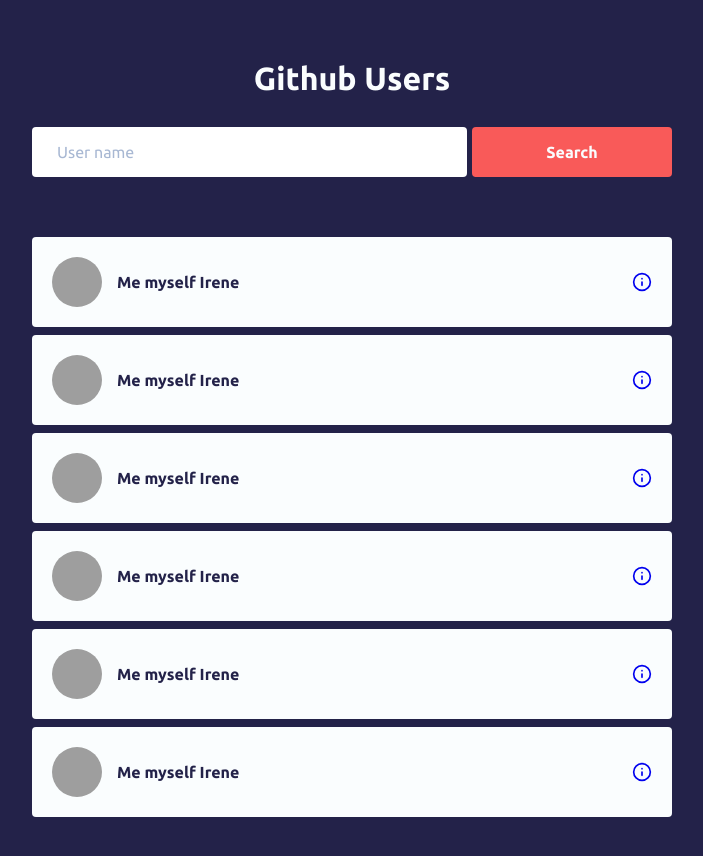
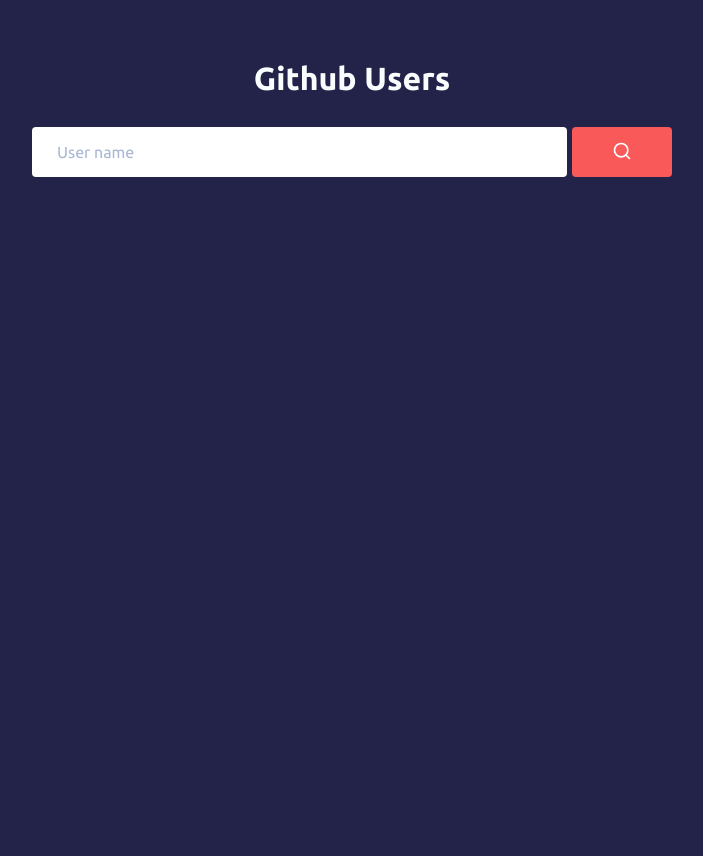
Before and after one commit to georgewfsantos/ghuserfetch, a React (Create React App) app: page / in a window 1280 px wide. Shown: the top 856 px of the page, without its empty margins (288-991 px from the left). After the commit the page ends 800 px from the top, so only its background shows below. Built offline with nearby package versions, Linux system fonts and the light colour scheme; grey boxes are pictures that could not be loaded.

Commit message:
connect Dashboard page with api

```diff
--- a/package.json
+++ b/package.json
@@ -10,6 +10,7 @@
     "@types/node": "^12.0.0",
     "@types/react": "^16.9.0",
     "@types/react-dom": "^16.9.0",
+    "axios": "^0.20.0",
     "polished": "^3.6.6",
     "react": "^16.13.1",
     "react-dom": "^16.13.1",
--- a/src/pages/Dashboard/index.tsx
+++ b/src/pages/Dashboard/index.tsx
@@ -1,89 +1,61 @@
-import React from "react";
-import { FiInfo } from "react-icons/fi";
-import { Container, Title, Form, UserList } from "./styles";
+import React, { useCallback, useState, FormEvent } from "react";
+import { FiInfo, FiSearch } from "react-icons/fi";
+import { Link } from "react-router-dom";
+
+import api from "../../services/api";
+
+import { Container, Title, Form, UserInfo } from "./styles";
+
+interface User {
+  name: string;
+  avatar_url: string;
+}
 
 const Dashboard: React.FC = () => {
+  const [user, setUser] = useState<User | undefined>();
+  const [userName, setUserName] = useState("");
+
+  const fetchUserInfo = useCallback(
+    async (e: FormEvent<HTMLFormElement>): Promise<void> => {
+      e.preventDefault();
+      try {
+        const response = await api.get(`/${userName}`);
+
+        console.log(response.data);
+
+        setUser(response.data);
+      } catch (error) {
+        console.log(error);
+      }
+    },
+    [userName]
+  );
   return (
     <Container>
       <Title>Github Users</Title>
-      <Form>
-        <input placeholder="User name" />
-        <button>Search</button>
+      <Form onSubmit={fetchUserInfo}>
+        <input
+          placeholder="User name"
+          value={userName}
+          onChange={(e) => setUserName(e.target.value)}
+        />
+        <button>
+          <FiSearch size={20} />
+        </button>
       </Form>
 
-      <UserList>
-        <a href="test">
-          <img
-            src="https://avatars1.githubusercontent.com/u/33661312?s=460&u=a140ec4f9f80ce1bcbcbf4229ad38c83da447040&v=4"
-            alt="me"
-          />
+      <UserInfo>
+        {user && (
+          <Link to="/user">
+            <img src={user?.avatar_url} alt={user?.avatar_url} />
 
-          <div>
-            <strong>Me myself Irene</strong>
-            <FiInfo size={20} />
-          </div>
-        </a>
-
-        <a href="test">
-          <img
-            src="https://avatars1.githubusercontent.com/u/33661312?s=460&u=a140ec4f9f80ce1bcbcbf4229ad38c83da447040&v=4"
-            alt="me"
-          />
-
-          <div>
-            <strong>Me myself Irene</strong>
-            <FiInfo size={20} />
-          </div>
-        </a>
-
-        <a href="test">
-          <img
-            src="https://avatars1.githubusercontent.com/u/33661312?s=460&u=a140ec4f9f80ce1bcbcbf4229ad38c83da447040&v=4"
-            alt="me"
-          />
-
-          <div>
-            <strong>Me myself Irene</strong>
-            <FiInfo size={20} />
-          </div>
-        </a>
-
-        <a href="test">
-          <img
-            src="https://avatars1.githubusercontent.com/u/33661312?s=460&u=a140ec4f9f80ce1bcbcbf4229ad38c83da447040&v=4"
-            alt="me"
-          />
-
-          <div>
-            <strong>Me myself Irene</strong>
-            <FiInfo size={20} />
-          </div>
-        </a>
-
-        <a href="test">
-          <img
-            src="https://avatars1.githubusercontent.com/u/33661312?s=460&u=a140ec4f9f80ce1bcbcbf4229ad38c83da447040&v=4"
-            alt="me"
-          />
-
-          <div>
-            <strong>Me myself Irene</strong>
-            <FiInfo size={20} />
-          </div>
-        </a>
-
-        <a href="test">
-          <img
-            src="https://avatars1.githubusercontent.com/u/33661312?s=460&u=a140ec4f9f80ce1bcbcbf4229ad38c83da447040&v=4"
-            alt="me"
-          />
-
-          <div>
-            <strong>Me myself Irene</strong>
-            <FiInfo size={20} />
-          </div>
-        </a>
-      </UserList>
+            <div>
+              <strong>{user?.name}</strong>
+              <FiInfo size={20} />
+            </div>
+          </Link>
+        )}
+      </UserInfo>
     </Container>
   );
 };
--- a/src/pages/Dashboard/styles.ts
+++ b/src/pages/Dashboard/styles.ts
@@ -33,7 +33,7 @@
   }
 
   button {
-    width: 200px;
+    width: 100px;
     height: 50px;
     border: 0;
     border-radius: 4px;
@@ -49,7 +49,7 @@
   }
 `;
 
-export const UserList = styled.div`
+export const UserInfo = styled.div`
   margin-top: 60px;
   width: 90%;
   max-width: 640px;
@@ -64,10 +64,6 @@
     padding: 20px;
     text-decoration: none;
 
-    & + a {
-      margin-top: 8px;
-    }
-
     &:hover {
       box-shadow: 0 8px 8px 0 #0000, 0 8px 8px 0 grey;
     }
@@ -79,7 +75,7 @@
     }
 
     > div {
-      margin-left: 15px;
+      margin-left: 20px;
       display: flex;
       align-items: center;
       justify-content: space-between;
--- /dev/null
+++ b/src/services/api.ts
@@ -0,0 +1,7 @@
+import axios from "axios";
+
+const api = axios.create({
+  baseURL: "http://api.github.com/users",
+});
+
+export default api;
```
Also changed, not shown: 1 other file (tests, documents, lock files or other folders).
